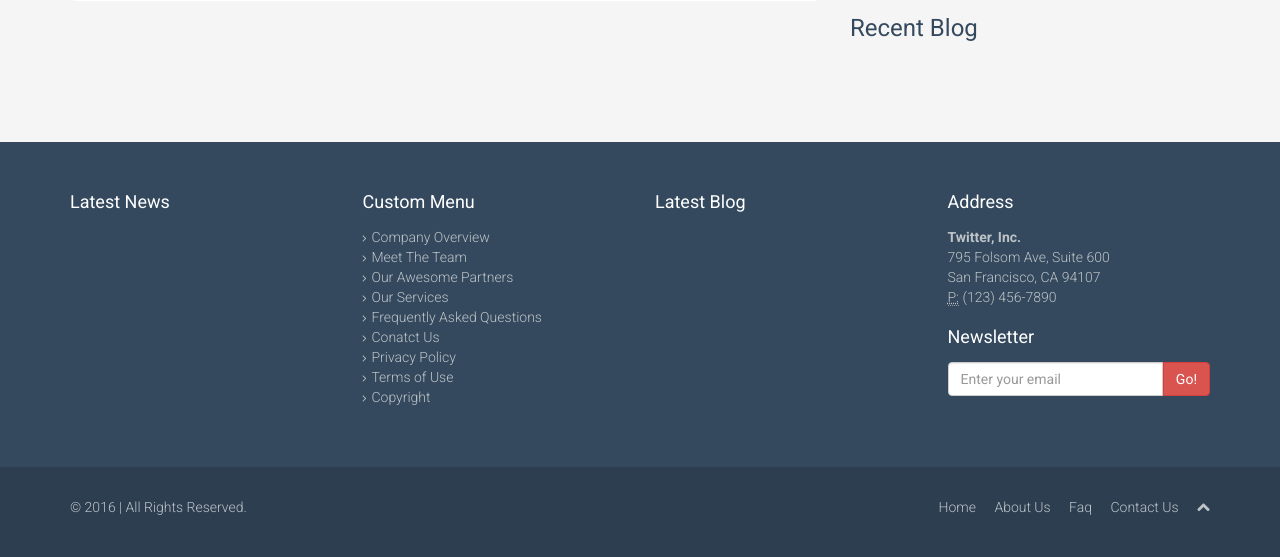
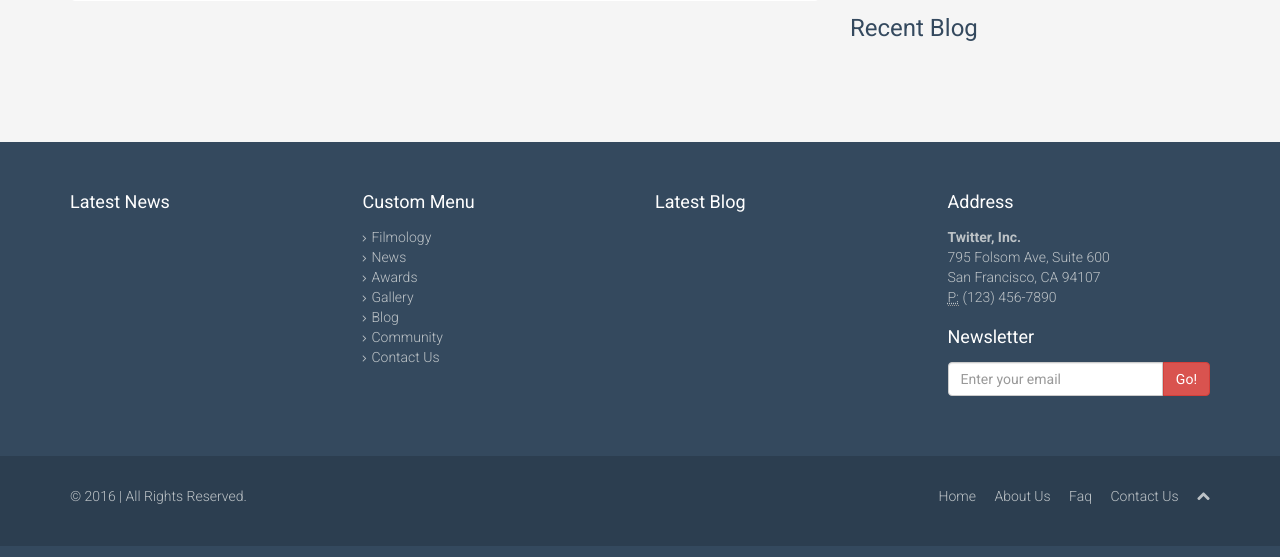
Before and after one commit to DennisDaddy/Usama, a PHP site: page /blog.php in a window 1280 px wide. Shown: the part 345-902 px from the top of the page. Run offline with PHP 8.4, Linux system fonts and the light colour scheme; data that the repository does not hold is empty; some libraries are stand-ins or nearby versions.

Commit message:
change custom links

```diff
--- a/blog.php
+++ b/blog.php
@@ -225,15 +225,14 @@
                     <h4>Custom Menu</h4>
                     <div>
                         <ul class="arrow">
-                            <li><a href="#">Company Overview</a></li>
-                            <li><a href="#">Meet The Team</a></li>
-                            <li><a href="#">Our Awesome Partners</a></li>
-                            <li><a href="#">Our Services</a></li>
-                            <li><a href="#">Frequently Asked Questions</a></li>
-                            <li><a href="#">Conatct Us</a></li>
-                            <li><a href="#">Privacy Policy</a></li>
-                            <li><a href="#">Terms of Use</a></li>
-                            <li><a href="#">Copyright</a></li>
+                            <li><a href="filmology.php">Filmology</a></li>
+                            <li><a href="news.php">News</a></li>
+                            <li><a href="awards.php">Awards</a></li>
+                             <li><a href="gallery.php">Gallery</a></li>
+                            <li><a href="blog.php">Blog</a></li>
+                            <li><a href="community.php">Community</a></li>
+                            <li><a href="contact.php">Contact Us</a></li>
+
                         </ul>
                     </div>
                 </div><!--/.col-md-3-->
```
